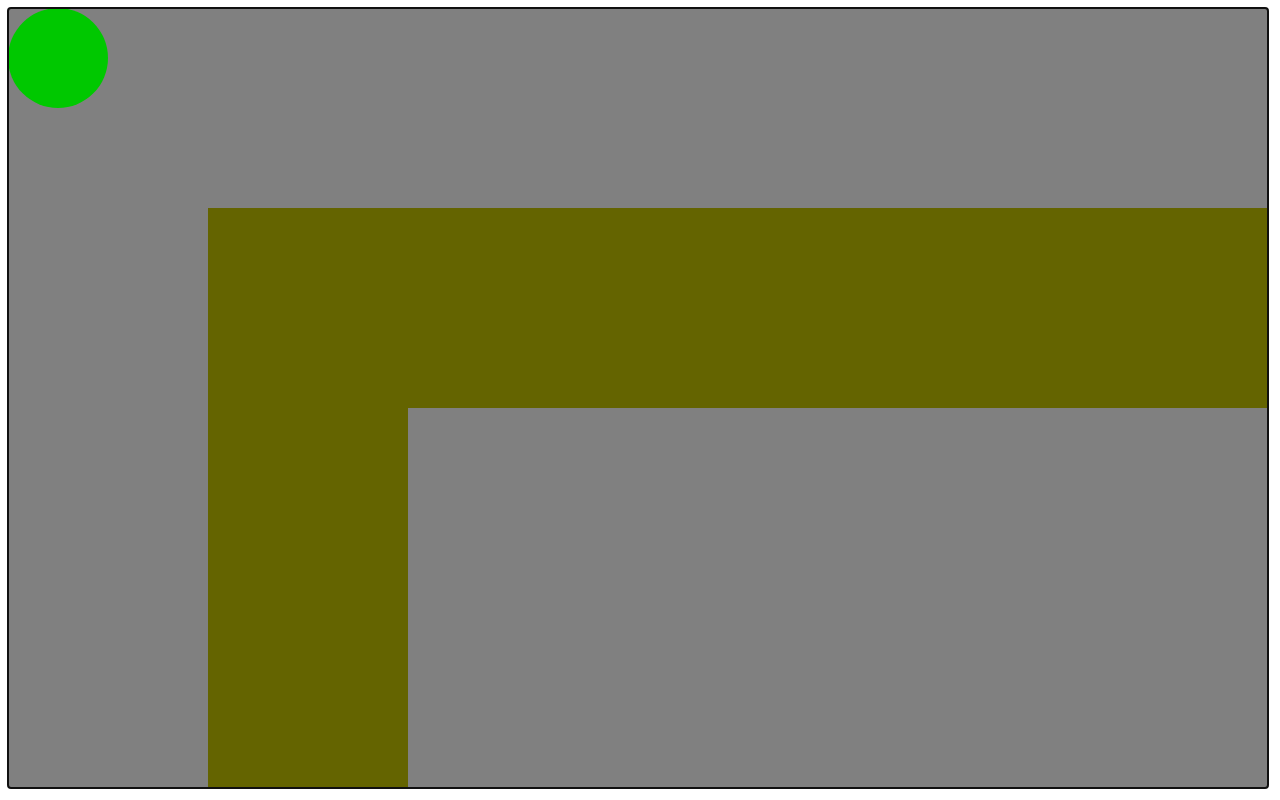
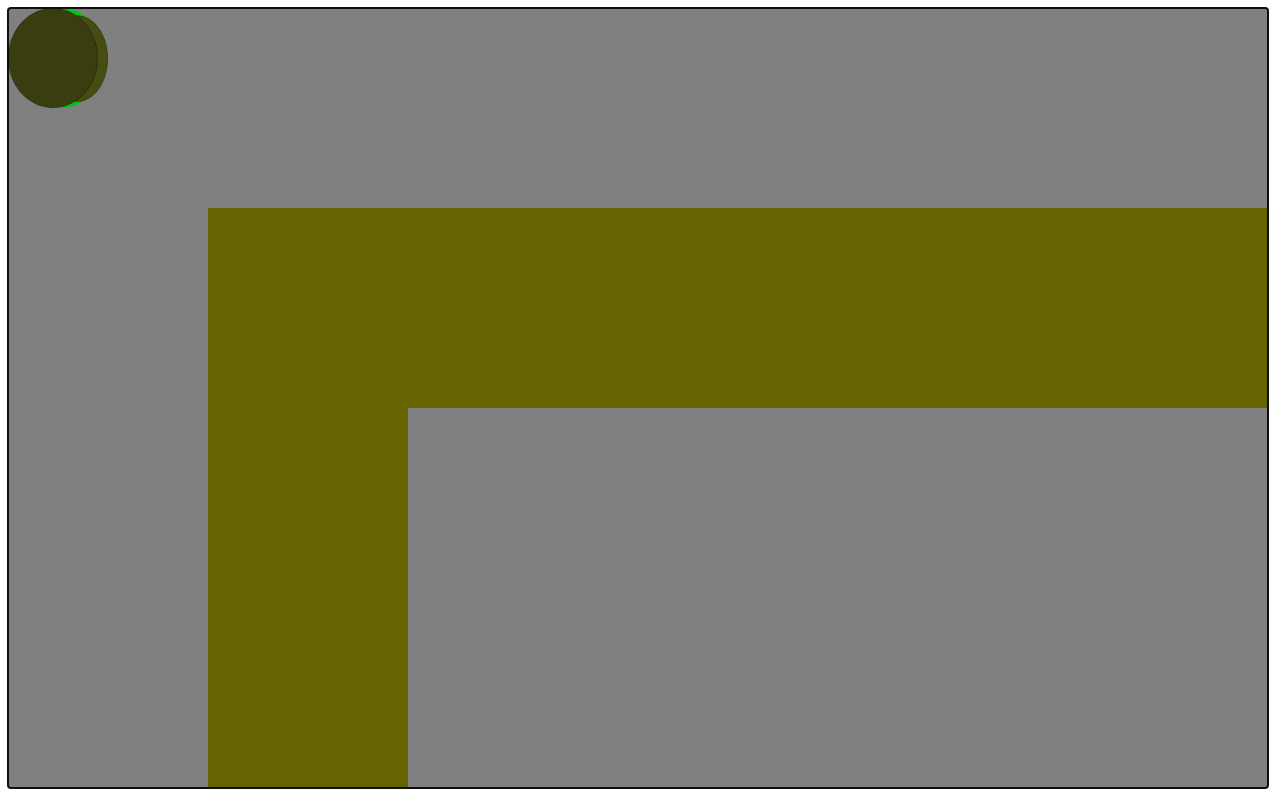
Before and after one commit to MorrisseySean/SlitherGame, a plain HTML site: page index.html in a window 1280 px wide. Drawn offline with Linux system fonts and the light colour scheme.

Commit message:
Added Sprite.js class which allows loading, drawing and rotating of sprites

```diff
--- a/index.html
+++ b/index.html
@@ -9,6 +9,7 @@
 <script src="js/MapManager.js"></script>
 <script src="js/Camera.js"></script>
 <script src="js/Vector2.js"></script>
+<script src ="js/Sprite.js"></script>
 <head>
 
 </head>
--- a/js/Game.js
+++ b/js/Game.js
@@ -22,6 +22,7 @@ Game.prototype.initGame = function()
 {
 	maps.init(200);
 	maps.GenerateMap();
+	this.player.Load();
 	this.cam.init(10000, 10000, canvas.width, canvas.height);
 }
 Game.prototype.initCanvas = function()
--- a/js/Player.js
+++ b/js/Player.js
@@ -6,6 +6,8 @@ function Player(x, y, radius)
 	//Set up speed and direction parameters
 	this.speed = 5;
 	this.dir = 0;
+	//Player sprite
+	this.image = new Sprite(radius * 2, radius * 2);
 }
 
 
@@ -50,11 +52,7 @@ Player.prototype.walk = function(keys)
 	if(keys["up"] == true)
 	{
 		velocity = new Vector2(this.speed * Math.cos(this.dir), this.speed * Math.sin(this.dir));
-		//velocityX = this.speed * Math.cos(this.dir);
-		//velocityY = this.speed * Math.sin(this.dir);
 		this.position = maps.WallCollision(this.position, velocity, this.radius);
-		//this.position.x += velocity.x;
-		//this.position.y += velocity.y;
 	}
 	if (keys["right"] == true)
 	{
@@ -76,6 +74,10 @@ Player.prototype.turnRight = function()
 	this.dir+= 0.05;
 }
 
+Player.prototype.Load = function()
+{
+	this.image.load("images/player.png");
+}
 Player.prototype.Draw = function(offsetX, offsetY)
 {
 	canvasCtx.fillStyle = rgb(0, 200, 0);
@@ -84,4 +86,5 @@ Player.prototype.Draw = function(offsetX, offsetY)
 	canvasCtx.arc(this.position.x - offsetX, this.position.y - offsetY, this.radius, 0, Math.PI*2);
 	canvasCtx.closePath();
 	canvasCtx.fill();
+	this.image.rotateDraw(new Vector2(((this.position.x - this.radius) - offsetX), ((this.position.y - this.radius) - offsetY)), this.radius, this.dir);
 }
--- /dev/null
+++ b/js/Sprite.js
@@ -0,0 +1,28 @@
+//A sprite class that allows the loading, drawing and rotating of sprites.
+
+function Sprite(width, height)
+{
+	this.img = new Image();
+	this.width = width;
+	this.height = height;
+}
+
+Sprite.prototype.load = function(str)
+{
+	this.img.src = str;
+}
+
+Sprite.prototype.draw = function(position)
+{
+	canvasCtx.drawImage(this.img, position.x, position.y, this.width, this.height);
+}
+Sprite.prototype.rotateDraw = function(position, radius, rotation)
+{
+	//Draw the sprite rotated about its center
+	canvasCtx.save();
+	canvasCtx.translate(position.x + radius, position.y + radius);
+	canvasCtx.rotate(rotation);
+	canvasCtx.translate(-(position.x + radius), -(position.y + radius));
+	this.draw(position);
+	canvasCtx.restore();
+}
```
Also changed, not shown: images/player.png (added).
